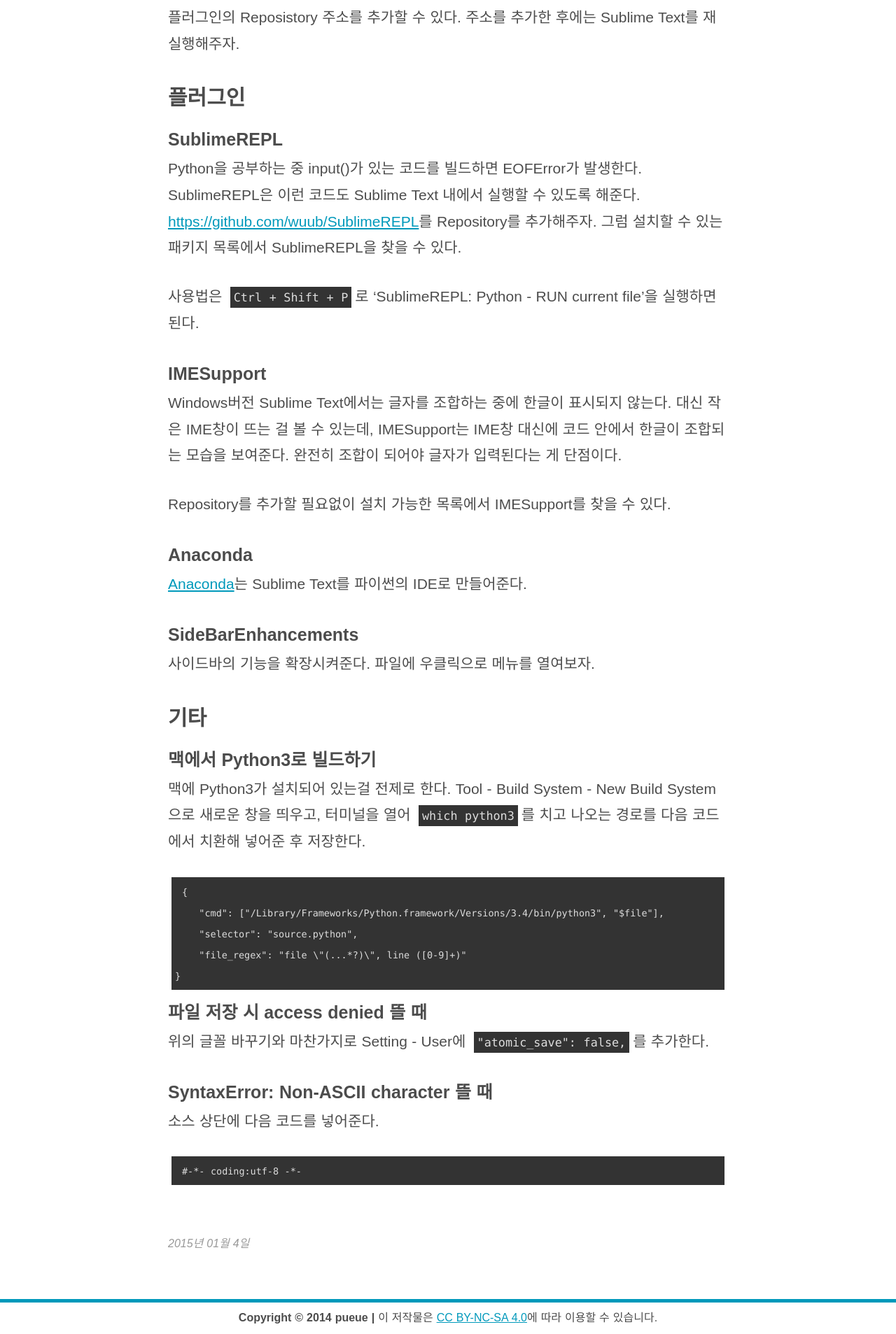
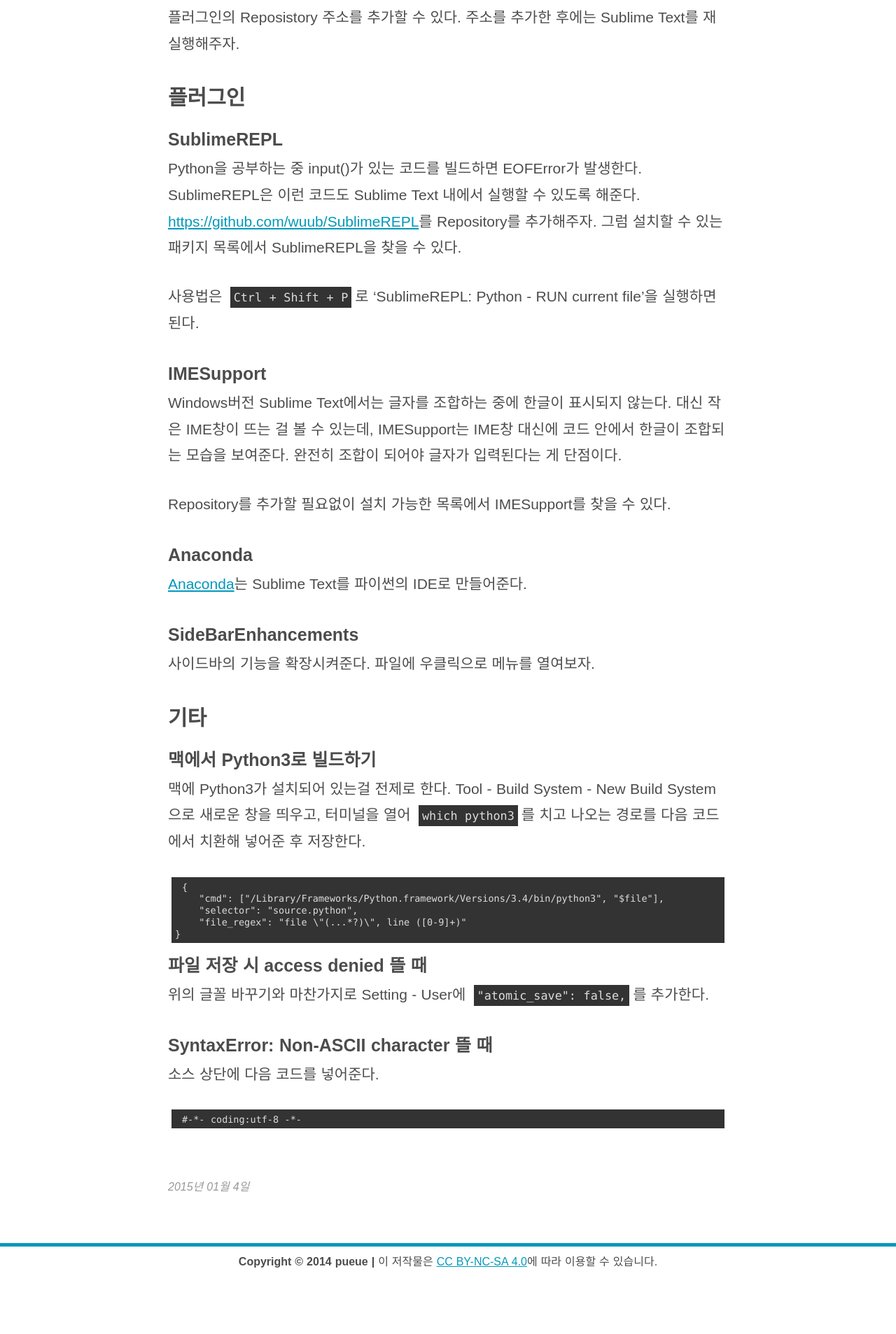
Before and after one commit to gloorx/gloorx.github.io, a Jekyll site: the page built from _posts/2015-01-04-sublime-text.md, in a window 1280 px wide. Shown: the part 869-2776 px from the top of the page at 70% size. Built offline with Jekyll 4.4.1, drawn with Linux system fonts in a browser that asks for light colours; some web fonts are replaced; after the commit the page ends 2695 px from its top, so only the background shows below that.

Commit message:
modify <pre> css

```diff
--- a/_sass/_base.scss
+++ b/_sass/_base.scss
@@ -144,6 +144,7 @@
     padding: 5px;
     color: #dddddd;
     background: rgba(0,0,0,0.8);
+    line-height: 1.0;
 }
 
 .post-body code {
@@ -154,7 +155,6 @@
 }
 
 .post-body pre code{
-    line-height: 1.0;
     background: rgba(0,0,0,0);
 }
 
```
